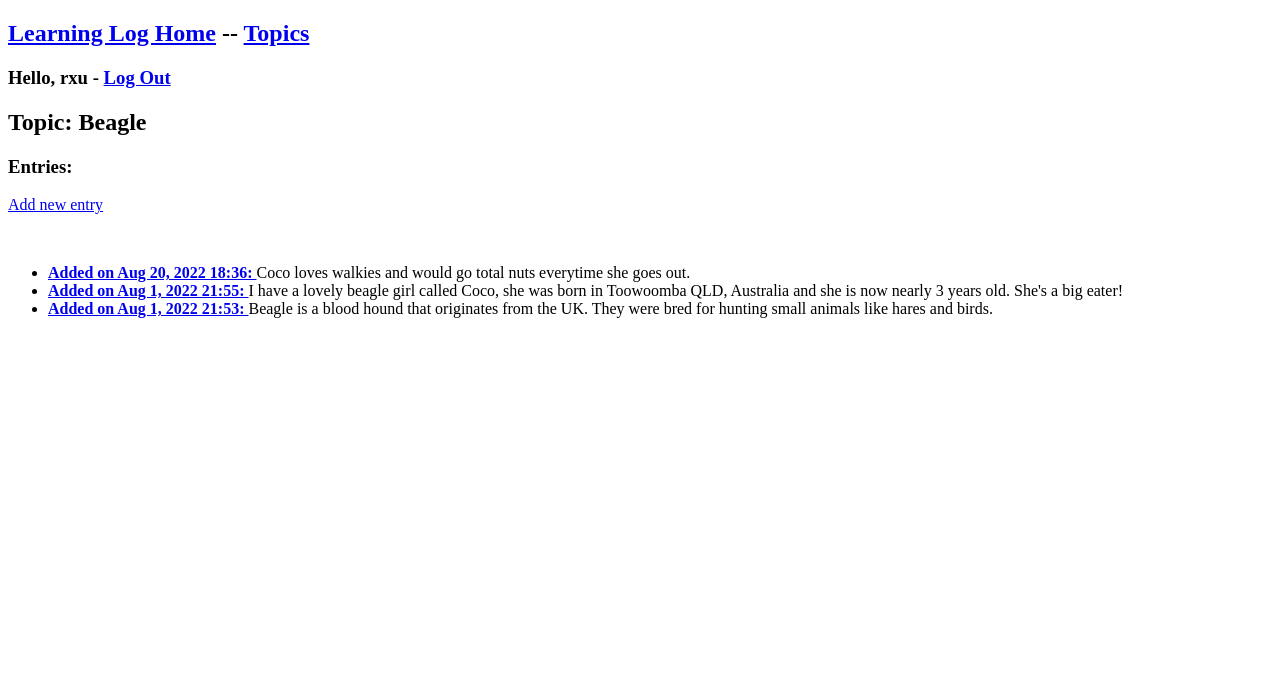
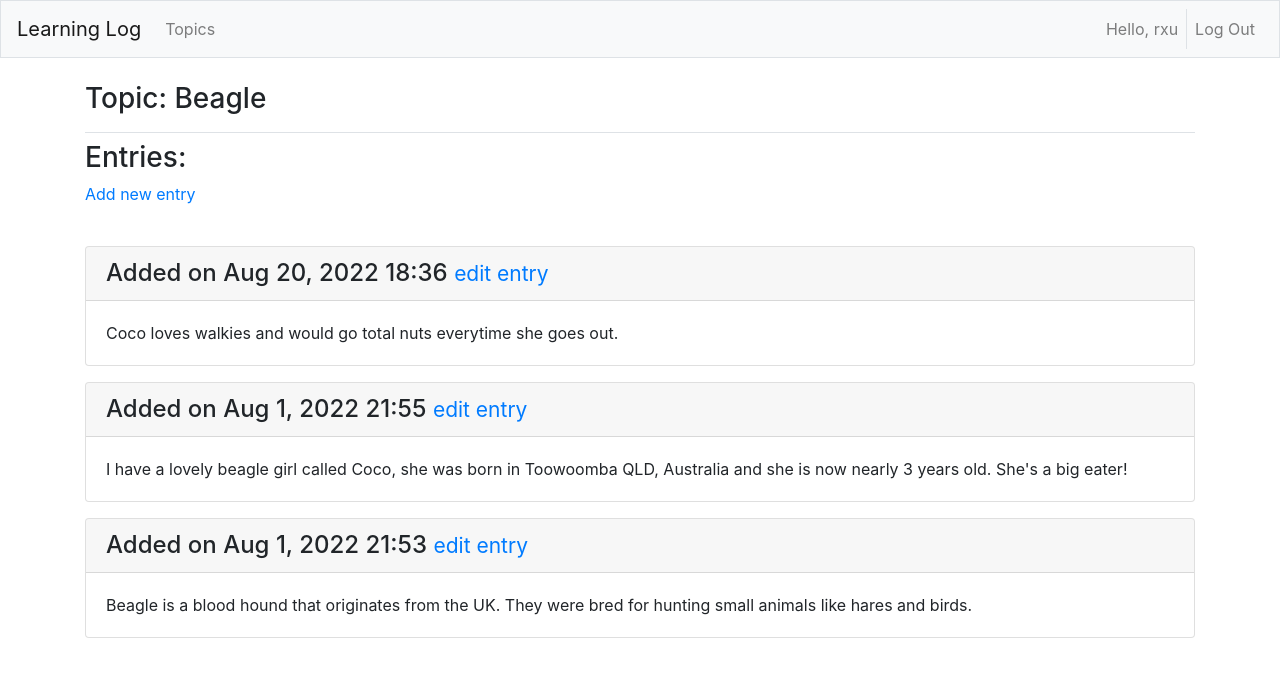
Before and after one commit to RancoX/ccdjango, a Django app: a page that uses learning_logs/templates/learning_logs/base.html in a window 1280 px wide. Shown: the top 677 px of the page. Run offline with Django 4.2, Linux system fonts and the light colour scheme; a user stored in the database is signed in; data comes from the database, SQL or seed files in the repository; both versions use the stored data as it was after the commit; some libraries are stand-ins or nearby versions.

Commit message:
fully flegded

```diff
--- a/learning_log/settings.py
+++ b/learning_log/settings.py
@@ -34,6 +34,9 @@ INSTALLED_APPS = [
     # My apps
     'learning_logs',
     'users',
+
+    # bootstrap4 styling
+    'bootstrap4',
 
     # Django component apps
     'django.contrib.admin',
--- a/learning_logs/forms.py
+++ b/learning_logs/forms.py
@@ -17,5 +17,5 @@ class EntryForm(forms.ModelForm):
     class Meta:
         model = Entry
         fields = ['text']
-        labels = {'text': 'Entry:'}
+        labels = {'text': 'Please type in contents:'}
         widgets = {'text': forms.Textarea(attrs={'col': 80})}
--- a/learning_logs/models.py
+++ b/learning_logs/models.py
@@ -1,4 +1,3 @@
-from tabnanny import verbose
 from django.db import models
 from django.contrib.auth.models import User
 
--- a/learning_logs/templates/learning_logs/base.html
+++ b/learning_logs/templates/learning_logs/base.html
@@ -1,3 +1,5 @@
+{% load bootstrap4 %}
+
 <!DOCTYPE html>
 <html lang="en">
 
@@ -5,24 +7,45 @@
     <meta charset="UTF-8">
     <meta http-equiv="X-UA-Compatible" content="IE=edge">
     <meta name="viewport" content="width=device-width, initial-scale=1.0">
-    <title>Home Page</title>
+    <title>Learning Log</title>
+
+    <!-- bootstrap4 section -->
+    {% bootstrap_css %}
+    {% bootstrap_javascript jquery='full' %}
 </head>
 
 <body>
-    <h2>
-        <a href="{% url 'learning_logs:index' %}">Learning Log Home</a> --
-        <a href="{% url 'learning_logs:topics' %}">Topics</a>
-        <h3>
-            {% if user.is_authenticated %}
-            Hello, {{user.username}} - <a href="{% url 'users:logout' %}">Log Out</a>
-            {% else %}
-            <a href="{% url 'users:login' %}">Log In</a> --
-            <a href="{% url 'users:register' %}">Register</a>
-            {% endif %}
-        </h3>
-    </h2>
-    {% block content %}
-    {% endblock content %}
+    <nav class="navbar navbar-expand-md navbar-light bg-light mb-4 border">
+
+        <a class="navbar-brand" href="{% url 'learning_logs:index' %}">Learning Log</a>
+        <button class="navbar-toggler" type="button" data-toggle="collapse"
+        data-target="#navbarCollapse" aria-controls="navbarCollapse" aria-expanded="false"
+        aria-label="Toggle navigation"><span class="navbar-toggler-icon"></span></button>
+
+        <div class="collapse navbar-collapse" id="navbarCollapse">
+            <ul class="navbar-nav mr-auto">
+                <li class="nav-item"><a class="nav-link" href="{% url 'learning_logs:topics' %}">Topics</a></li>
+            </ul>
+
+            <ul class="navbar-nav ml-auto">
+
+                {% if user.is_authenticated %}
+                    <li class="nav-item"><span class="navbar-text border-right pr-2">Hello, {{user.username}}</span></li>
+                    <li class="nav-item"><a class="nav-link" href="{% url 'users:logout' %}">Log Out</a></li>
+                {% else %}
+                    <li class="nav-item"><a class="nav-link" href="{% url 'users:register' %}">Register</a></li>
+                    <li class="nav-item"><a class="nav-link" href="{% url 'users:login' %}">Log In</a></li>
+                {% endif %}
+
+            </ul>
+        </div>
+    </nav>
+
+    <main class="container" role="main">
+        <div class="pb-2 mb-2 border-bottom">{% block page_header %} {% endblock page_header %}</div>
+        <div>{% block content %} {% endblock content %}</div>
+    </main>
+
 </body>
 
 </html>
--- a/learning_logs/templates/learning_logs/new_topic.html
+++ b/learning_logs/templates/learning_logs/new_topic.html
@@ -1,11 +1,11 @@
 {% extends 'learning_logs/base.html' %}
-
+{% load bootstrap4 %}
 {% block content %}
 <h3>Add a new topic</h3>
 
 <form action="{% url 'learning_logs:new_topic' %}" method="post">
 {% csrf_token %}
-{{form.as_p}}
-<button name="submit">Add topic</button>
+{% bootstrap_form form %}
+<button name="submit" class="btn btn-primary">Add topic</button>
 </form>
 {% endblock content %}
--- a/learning_logs/templates/learning_logs/topic.html
+++ b/learning_logs/templates/learning_logs/topic.html
@@ -1,6 +1,9 @@
 {% extends "learning_logs/base.html" %}
+{% block page_header %}
+<h3>Topic: {{topic}}</h3>
+{% endblock page_header %}
+
 {% block content %}
-<h2>Topic: {{topic}}</h2>
 <h3>Entries:</h3>
 {% if user.is_authenticated %}
 {% if can_edit %}
@@ -8,20 +11,27 @@
 {% endif %}
 {% endif %}
 <br>
-<ul>
+
     {% for entry in entries %}
+    <div class="card mb-3">
         {% if user.is_authenticated %}
         {% if can_edit %}
-    <li><b><a href="{% url 'learning_logs:edit_entry' entry.id %}">Added on {{entry.date_added|date:"M j, Y H:i"}}: </a></b>{{entry.text}}</li>
+        <h4 class="card-header">Added on {{entry.date_added|date:"M j, Y H:i"}} <small><a href="{% url 'learning_logs:edit_entry' entry.id%}">edit entry</a></small></h4>
+        <div class="card-body">{{entry.text}}</div>
+
         {% else %}
-    <li><b>Added on {{entry.date_added|date:"M j, Y H:i"}}: </b>{{entry.text}}</li>
+        <h4 class="card-header">Added on {{entry.date_added|date:"M j, Y H:i"}}</h4>
+        <div class="card-body">{{entry.text}}</div>
         {% endif %}
         {% else %}
-    <li><b>Added on {{entry.date_added|date:"M j, Y H:i"}}: </b>{{entry.text}}</li>
+        <h4 class="card-header">Added on {{entry.date_added|date:"M j, Y H:i"}}</h4>
+        <div class="card-body">{{entry.text}}</div>
         {% endif %}
+    </div>
+
     {% empty %}
-    <li>Nothing has been added yet!</li>
+    <p>Nothing has been added yet!</p>
     {% endfor %}
-</ul>
+
 
 {% endblock content %}
```
Also changed, not shown: learning_logs/templates/learning_logs/edit_entry.html (+5 -4 lines), learning_logs/templates/learning_logs/index.html (+13 -3 lines), learning_logs/templates/learning_logs/new_entry.html (+4 -4 lines), learning_logs/templates/learning_logs/topics.html (+7 -4 lines), users/templates/registration/login.html (+11 -4 lines), db.sqlite3. Lines whose indentation alone changed are shown as unchanged.
